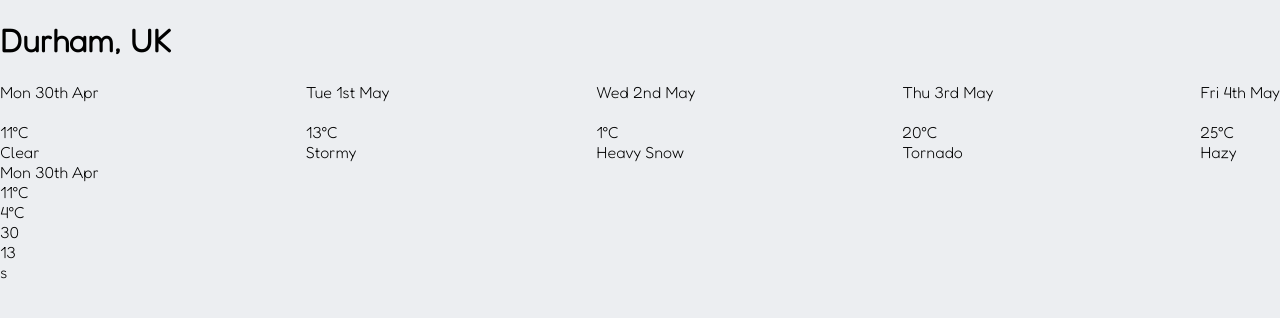
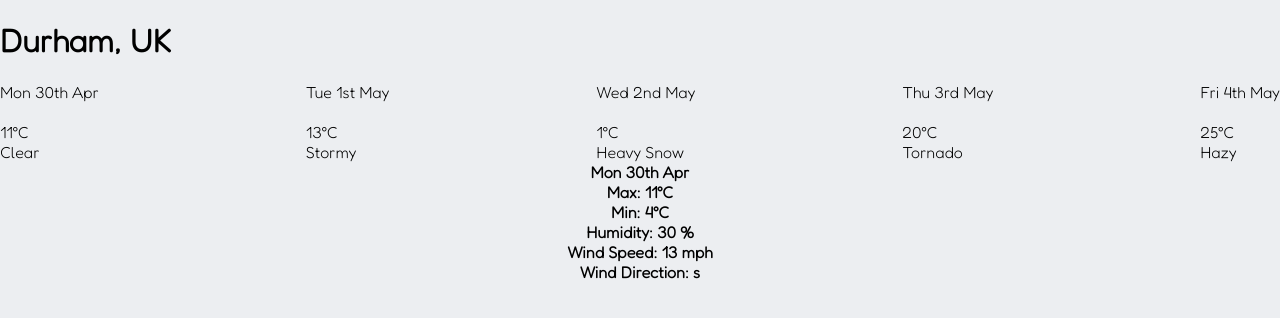
Before and after one commit to chris-peakin/weather-app, a React (Create React App) app: page / in a window 1280 px wide. Shown: the top 318 px of the page. Built offline with nearby package versions, Linux system fonts and the light colour scheme; some icons are missing.

Commit message:
cleaned up forecast details and added css too

```diff
--- a/src/components/ForecastDetails.js
+++ b/src/components/ForecastDetails.js
@@ -1,6 +1,7 @@
 import React from "react";
 import PropTypes from "prop-types";
 import moment from "moment";
+import "../styles/ForecastDetails.css";
 
 function ForecastDetails({ details }) {
   const { date, temperature, humidity, wind } = details;
@@ -10,16 +11,20 @@ function ForecastDetails({ details }) {
         {moment(date).format("ddd Do MMM")}
       </div>
       <div className="forecast-details__temperaturemax">
-        {temperature.max}
+        Max: {temperature.max}
         &deg;C
       </div>
       <div className="forecast-details__temperaturemin">
-        {temperature.min}
+        Min: {temperature.min}
         &deg;C
       </div>
-      <div className="forecast-details__humidity">{humidity}</div>
-      <div className="forecast-details__windspeed">{wind.speed}</div>
-      <div className="forecast-details__winddirection">{wind.direction}</div>
+      <div className="forecast-details__humidity">Humidity: {humidity} %</div>
+      <div className="forecast-details__windspeed">
+        Wind Speed: {wind.speed} mph
+      </div>
+      <div className="forecast-details__winddirection">
+        Wind Direction: {wind.direction}
+      </div>
     </div>
   );
 }
--- /dev/null
+++ b/src/styles/ForecastDetails.css
@@ -0,0 +1,4 @@
+.forecast-details{
+    text-align: center;
+    font-weight: bold;
+}
```
